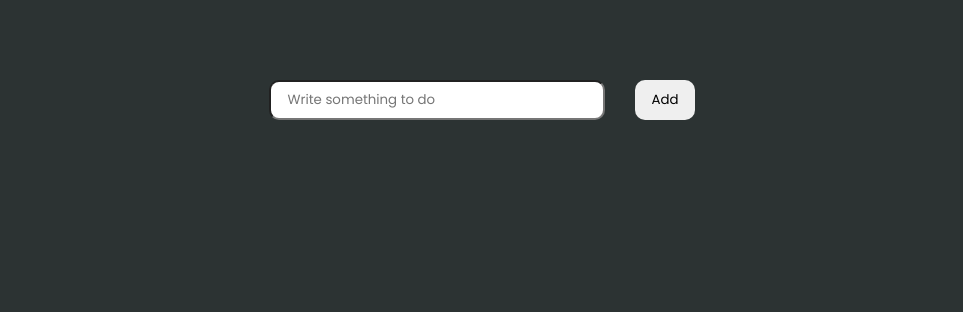
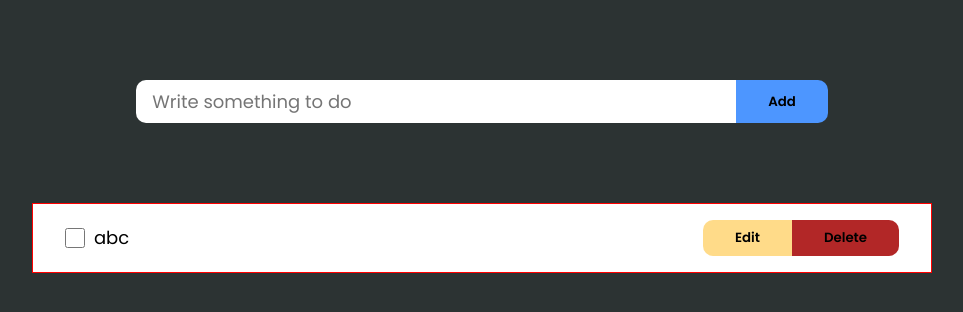
Before and after one commit to ahmetenesbahar/todo-app, a React (Create React App) app: page / in a window 1280 px wide. Shown: the top 312 px of the page, without its empty margins (158-1121 px from the left). Built offline with nearby package versions, Linux system fonts and the light colour scheme.

Commit message:
feat: list item styling

```diff
--- a/src/App.scss
+++ b/src/App.scss
@@ -3,3 +3,4 @@
 @import "./style/base/reset";
 @import "./style/base/root";
 @import "./style/layout/inputCard";
+@import "./style/layout/todoList.scss";
--- a/src/components/TodoList.tsx
+++ b/src/components/TodoList.tsx
@@ -1,7 +1,20 @@
 import React from "react";
 
 function TodoList() {
-  return <div className=""></div>;
+  return (
+    <div className="todo-list">
+      <div className="card-list">
+        <div className="list-item">
+          <input type="checkbox" />
+          <p className="item-text">abc</p>
+          <div className="item-btn">
+            <button className="edit">Edit</button>
+            <button className="delete">Delete</button>
+          </div>
+        </div>
+      </div>
+    </div>
+  );
 }
 
 export default TodoList;
--- a/src/style/layout/inputCard.scss
+++ b/src/style/layout/_inputCard.scss
@@ -1,27 +1,28 @@
 .input-card {
-  width: 100%;
-  display: flex;
-  align-items: center;
-  justify-content: center;
+  min-width: 800px;
   .input-group {
     display: flex;
-    width: 100%;
     justify-content: center;
     padding: 5rem;
-    gap: 30px;
+
     input {
-      width: 30%;
-      border-radius: 10px;
+      min-width: 600px;
+      border-radius: 10px 0px 0px 10px;
       padding: 0.5rem 1rem;
+      border: none;
       outline: none;
+      font-size: 18px;
       &:focus {
         outline: none;
       }
     }
     button {
-      padding: 0.5rem 1rem;
-      border-radius: 10px;
+      padding: 0.5rem 2rem;
       border: none;
+      outline: none;
+      border-radius: 0px 10px 10px 0px;
+      font-weight: 600;
+      background-color: #4d96ff;
       cursor: pointer;
     }
   }
--- /dev/null
+++ b/src/style/layout/_todoList.scss
@@ -0,0 +1,41 @@
+.todo-list {
+  display: flex;
+  align-items: center;
+  justify-content: center;
+  .card-list {
+    min-width: 900px;
+    background-color: #fff;
+    border: 1px solid red;
+    .list-item {
+      display: flex;
+      align-items: center;
+      justify-content: space-between;
+      padding: 1rem 2rem;
+      font-size: 18px;
+      input {
+        width: 20px;
+        height: 20px;
+      }
+      .item-text {
+        min-width: 600px;
+      }
+      .item-btn {
+        button {
+          cursor: pointer;
+          border: none;
+          outline: none;
+          padding: 0.5rem 2rem;
+          font-weight: 600;
+        }
+        .edit {
+          border-radius: 10px 0px 0px 10px;
+          background-color: #ffdb89;
+        }
+        .delete {
+          border-radius: 0px 10px 10px 0px;
+          background-color: #b22727;
+        }
+      }
+    }
+  }
+}
```
